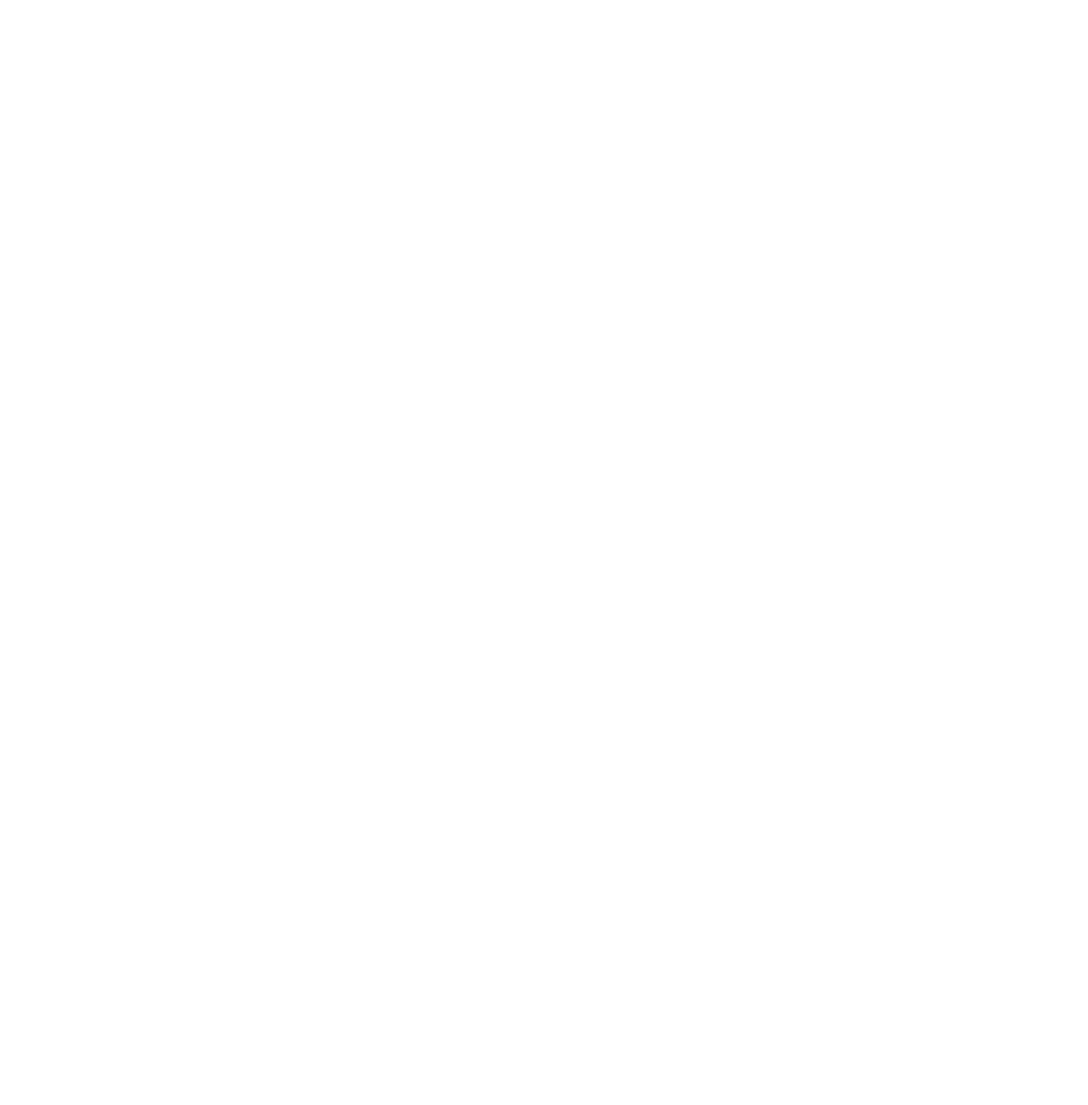
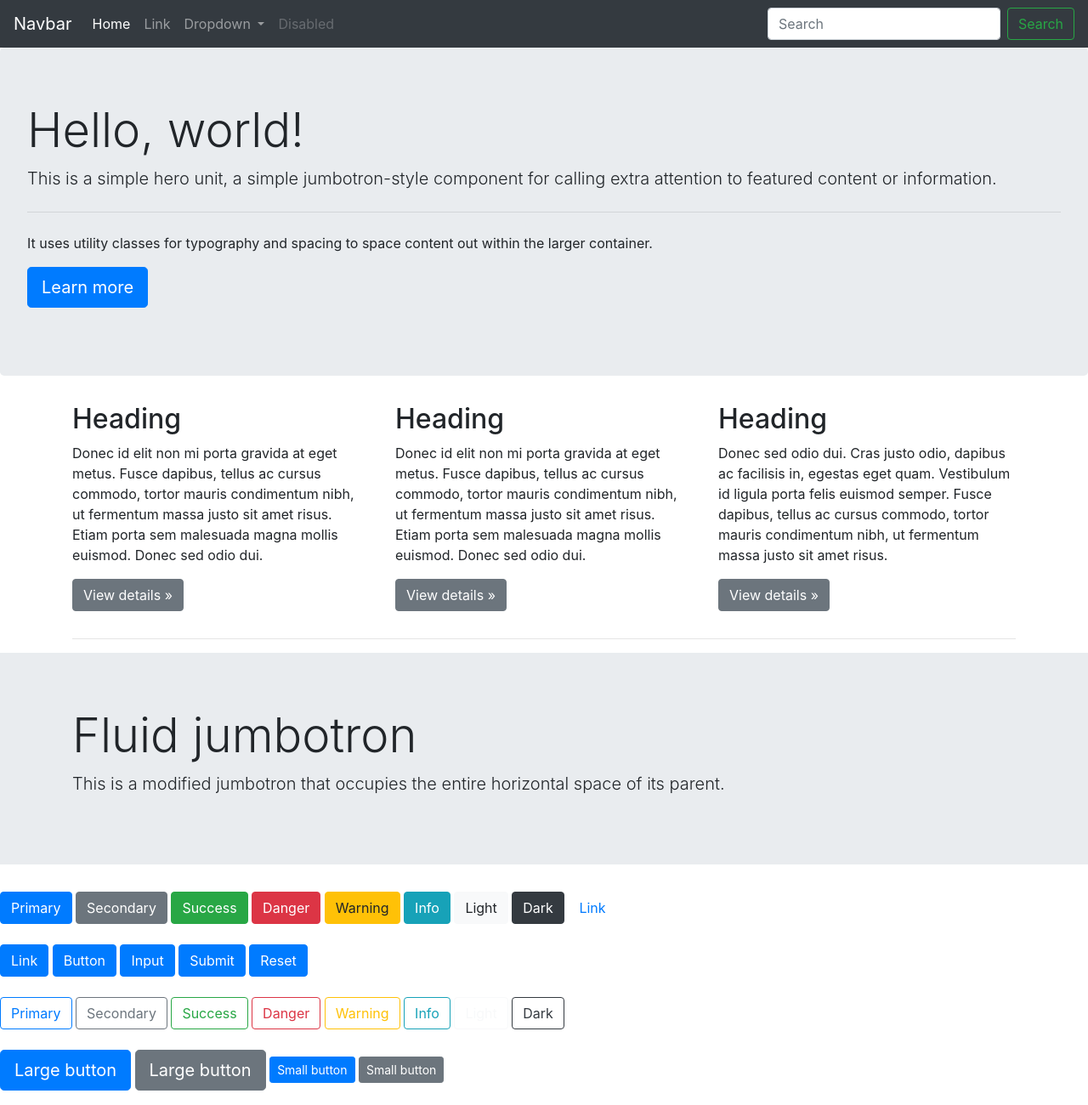
Before and after one commit to BenJensen2/Dojo-Assgnments, a plain HTML site: page Web_Fundamentals/BOOTSTRAP/index.html in a window 1280 px wide. Shown: the top 1300 px of the page at 85% size. Before the commit the page ends 800 px from the top, so only its background shows below. Drawn offline with nearby package versions, Linux system fonts and the light colour scheme.

Commit message:
Bootstrap

```diff
--- a/Web_Fundamentals/BOOTSTRAP/index.html
+++ b/Web_Fundamentals/BOOTSTRAP/index.html
@@ -0,0 +1,157 @@
+<!DOCTYPE html>
+<html lang="en">
+    <head>
+        <meta charset="utf-8">
+        <meta name="viewport" content="width=device-width, initial-scale=1, shrink-to-fit=no">
+
+        <title>Bootstrap</title>
+        <link rel="stylesheet" href="style.css">
+        <link rel="stylesheet" href="https://maxcdn.bootstrapcdn.com/bootstrap/4.0.0/css/bootstrap.min.css" integrity="sha384-Gn5384xqQ1aoWXA+058RXPxPg6fy4IWvTNh0E263XmFcJlSAwiGgFAW/dAiS6JXm" crossorigin="anonymous">
+
+        <!-- Optional JavaScript -->
+        <!-- jQuery first, then Popper.js, then Bootstrap JS -->
+        <script src="https://code.jquery.com/jquery-3.3.1.slim.min.js" integrity="sha384-q8i/X+965DzO0rT7abK41JStQIAqVgRVzpbzo5smXKp4YfRvH+8abtTE1Pi6jizo" crossorigin="anonymous"></script>
+        <script src="https://cdnjs.cloudflare.com/ajax/libs/popper.js/1.14.7/umd/popper.min.js" integrity="sha384-UO2eT0CpHqdSJQ6hJty5KVphtPhzWj9WO1clHTMGa3JDZwrnQq4sF86dIHNDz0W1" crossorigin="anonymous"></script>
+        <script src="https://stackpath.bootstrapcdn.com/bootstrap/4.3.1/js/bootstrap.min.js" integrity="sha384-JjSmVgyd0p3pXB1rRibZUAYoIIy6OrQ6VrjIEaFf/nJGzIxFDsf4x0xIM+B07jRM" crossorigin="anonymous"></script>
+
+
+    </head>
+    <body>
+        <nav class="navbar navbar-expand-lg navbar-dark bg-dark"> <!--Light Color Scheme: navbar-light bg-light-->
+            <a class="navbar-brand" href="#">Navbar</a>
+            <button class="navbar-toggler" type="button" data-toggle="collapse" data-target="#navbarSupportedContent" aria-controls="navbarSupportedContent" aria-expanded="false" aria-label="Toggle navigation">
+              <span class="navbar-toggler-icon"></span>
+            </button>
+
+            <div class="collapse navbar-collapse" id="navbarSupportedContent">
+              <ul class="navbar-nav mr-auto">
+                <li class="nav-item active">
+                  <a class="nav-link" href="#">Home <span class="sr-only">(current)</span></a>
+                </li>
+                <li class="nav-item">
+                  <a class="nav-link" href="#">Link</a>
+                </li>
+                <li class="nav-item dropdown">
+                  <a class="nav-link dropdown-toggle" href="#" id="navbarDropdown" role="button" data-toggle="dropdown" aria-haspopup="true" aria-expanded="false">
+                    Dropdown
+                  </a>
+                  <div class="dropdown-menu" aria-labelledby="navbarDropdown">
+                    <a class="dropdown-item" href="#">Action</a>
+                    <a class="dropdown-item" href="#">Another action</a>
+                    <div class="dropdown-divider"></div>
+                    <a class="dropdown-item" href="#">Something else here</a>
+                  </div>
+                </li>
+                <li class="nav-item">
+                  <a class="nav-link disabled" href="#">Disabled</a>
+                </li>
+              </ul>
+              <form class="form-inline my-2 my-lg-0">
+                <input class="form-control mr-sm-2" type="search" placeholder="Search" aria-label="Search">
+                <button class="btn btn-outline-success my-2 my-sm-0" type="submit">Search</button>
+              </form>
+            </div>
+        </nav>
+
+        <div class="jumbotron">
+            <h1 class="display-4">Hello, world!</h1>
+            <p class="lead">This is a simple hero unit, a simple jumbotron-style component for calling extra attention to featured content or information.</p>
+            <hr class="my-4">
+            <p>It uses utility classes for typography and spacing to space content out within the larger container.</p>
+            <p class="lead">
+              <a class="btn btn-primary btn-lg" href="#" role="button">Learn more</a>
+            </p>
+        </div>
+
+        <div class="container">
+            <!-- Example row of columns -->
+            <div class="row">
+              <div class="col-md-4">
+                <h2>Heading</h2>
+                <p>Donec id elit non mi porta gravida at eget metus. Fusce dapibus, tellus ac cursus commodo, tortor mauris condimentum nibh, ut fermentum massa justo sit amet risus. Etiam porta sem malesuada magna mollis euismod. Donec sed odio dui. </p>
+                <p><a class="btn btn-secondary" href="#" role="button">View details &raquo;</a></p>
+              </div>
+              <div class="col-md-4">
+                <h2>Heading</h2>
+                <p>Donec id elit non mi porta gravida at eget metus. Fusce dapibus, tellus ac cursus commodo, tortor mauris condimentum nibh, ut fermentum massa justo sit amet risus. Etiam porta sem malesuada magna mollis euismod. Donec sed odio dui. </p>
+                <p><a class="btn btn-secondary" href="#" role="button">View details &raquo;</a></p>
+              </div>
+              <div class="col-md-4">
+                <h2>Heading</h2>
+                <p>Donec sed odio dui. Cras justo odio, dapibus ac facilisis in, egestas eget quam. Vestibulum id ligula porta felis euismod semper. Fusce dapibus, tellus ac cursus commodo, tortor mauris condimentum nibh, ut fermentum massa justo sit amet risus.</p>
+                <p><a class="btn btn-secondary" href="#" role="button">View details &raquo;</a></p>
+              </div>
+            </div>
+
+            <hr>
+
+          </div> <!-- /container -->
+        <div class="jumbotron jumbotron-fluid">
+            <div class="container">
+              <h1 class="display-4">Fluid jumbotron</h1>
+              <p class="lead">This is a modified jumbotron that occupies the entire horizontal space of its parent.</p>
+            </div>
+          </div>
+        <div class="buttons">
+            <button type="button" class="btn btn-primary">Primary</button>
+            <button type="button" class="btn btn-secondary">Secondary</button>
+            <button type="button" class="btn btn-success">Success</button>
+            <button type="button" class="btn btn-danger">Danger</button>
+            <button type="button" class="btn btn-warning">Warning</button>
+            <button type="button" class="btn btn-info">Info</button>
+            <button type="button" class="btn btn-light">Light</button>
+            <button type="button" class="btn btn-dark">Dark</button>
+            <button type="button" class="btn btn-link">Link</button>
+            <br><br>
+            <a class="btn btn-primary" href="#" role="button">Link</a>
+            <button class="btn btn-primary" type="submit">Button</button>
+            <input class="btn btn-primary" type="button" value="Input">
+            <input class="btn btn-primary" type="submit" value="Submit">
+            <input class="btn btn-primary" type="reset" value="Reset">
+            <br><br>
+            <button type="button" class="btn btn-outline-primary">Primary</button>
+            <button type="button" class="btn btn-outline-secondary">Secondary</button>
+            <button type="button" class="btn btn-outline-success">Success</button>
+            <button type="button" class="btn btn-outline-danger">Danger</button>
+            <button type="button" class="btn btn-outline-warning">Warning</button>
+            <button type="button" class="btn btn-outline-info">Info</button>
+            <button type="button" class="btn btn-outline-light">Light</button>
+            <button type="button" class="btn btn-outline-dark">Dark</button>
+            <br><br>
+            <button type="button" class="btn btn-primary btn-lg">Large button</button>
+            <button type="button" class="btn btn-secondary btn-lg">Large button</button>
+            <button type="button" class="btn btn-primary btn-sm">Small button</button>
+            <button type="button" class="btn btn-secondary btn-sm">Small button</button>
+            <br><br>
+            <button type="button" class="btn btn-primary btn-lg btn-block">Block level button</button>
+            <button type="button" class="btn btn-secondary btn-lg btn-block">Block level button</button>
+            <br><br>
+            <a href="#" class="btn btn-primary btn-lg active" role="button" aria-pressed="true">Primary link</a>
+            <a href="#" class="btn btn-secondary btn-lg active" role="button" aria-pressed="true">Link</a>
+            <button type="button" class="btn btn-lg btn-primary" disabled>Primary button</button>
+            <button type="button" class="btn btn-secondary btn-lg" disabled>Button</button>
+            <a href="#" class="btn btn-primary btn-lg disabled" role="button" aria-disabled="true">Primary link</a>
+            <a href="#" class="btn btn-secondary btn-lg disabled" role="button" aria-disabled="true">Link</a>
+            <br><br>
+            <button type="button" class="btn btn-primary" data-toggle="button" aria-pressed="false" autocomplete="off">
+                Single toggle
+              </button>
+              <div class="btn-group-toggle" data-toggle="buttons">
+                <label class="btn btn-secondary active">
+                  <input type="checkbox" checked autocomplete="off"> Checked
+                </label>
+              </div>
+              <div class="btn-group btn-group-toggle" data-toggle="buttons">
+                <label class="btn btn-secondary active">
+                  <input type="radio" name="options" id="option1" autocomplete="off" checked> Active
+                </label>
+                <label class="btn btn-secondary">
+                  <input type="radio" name="options" id="option2" autocomplete="off"> Radio
+                </label>
+                <label class="btn btn-secondary">
+                  <input type="radio" name="options" id="option3" autocomplete="off"> Radio
+                </label>
+              </div>
+        </div> <!--End Buttons-->
+    </body>
+</html>
--- a/Web_Fundamentals/BOOTSTRAP/style.css
+++ b/Web_Fundamentals/BOOTSTRAP/style.css
@@ -0,0 +1,4 @@
+*{
+    margin: 0px;
+    padding: 0px;
+}
--- a/Web_Fundamentals/Project/style.css
+++ b/Web_Fundamentals/Project/style.css
@@ -4,20 +4,26 @@
 }
 
 div.row{
+    height: 760px;
+}
+
+
+
+div.weather{
     height: 400px;
 }
 
 
-#overlay {
+/* #overlay {
     position: fixed; /* Sit on top of the page content */
     /* display: none; Hidden by default */
-    width: 100px; /* Full width (cover the whole page) */
-    height: 100px; /* Full height (cover the whole page) */
-    top: 0;
-    left: 0;
-    right: 0;
-    bottom: 0;
-    background-color: black; /* Black background with opacity */
-    z-index: 2; /* Specify a stack order in case you're using a different order for other elements */
-    cursor: pointer; /* Add a pointer on hover */
-  }
+    /* width: 100px; Full width (cover the whole page) */
+    /* height: 100px; Full height (cover the whole page) */
+    /* top: 0;  */
+    /* left: 0; */
+    /* right: 0; */
+    /* bottom: 0; */
+    /* background-color: black; Black background with opacity */
+    /* z-index: 2; Specify a stack order in case you're using a different order for other elements */
+    /* cursor: pointer; Add a pointer on hover */
+  /* } */
```
Also changed, not shown: Web_Fundamentals/Project/index.html (+10 -18 lines), Web_Fundamentals/Project/script.js (+41 -39 lines), Web_Fundamentals/Portfolio/index.html (added), Web_Fundamentals/Portfolio/script.js (added), Web_Fundamentals/Portfolio/style.css (added), 1 other file.
